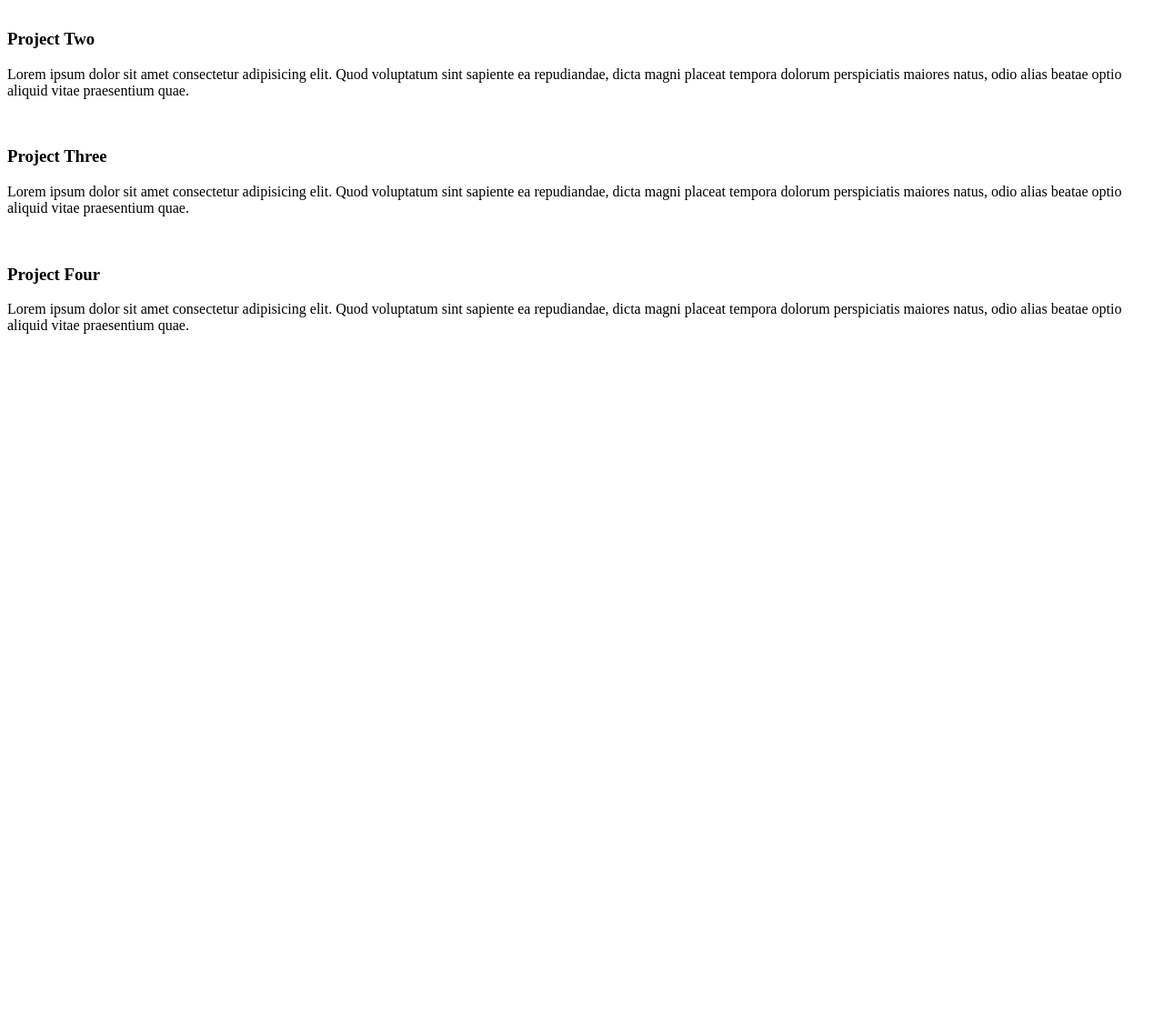
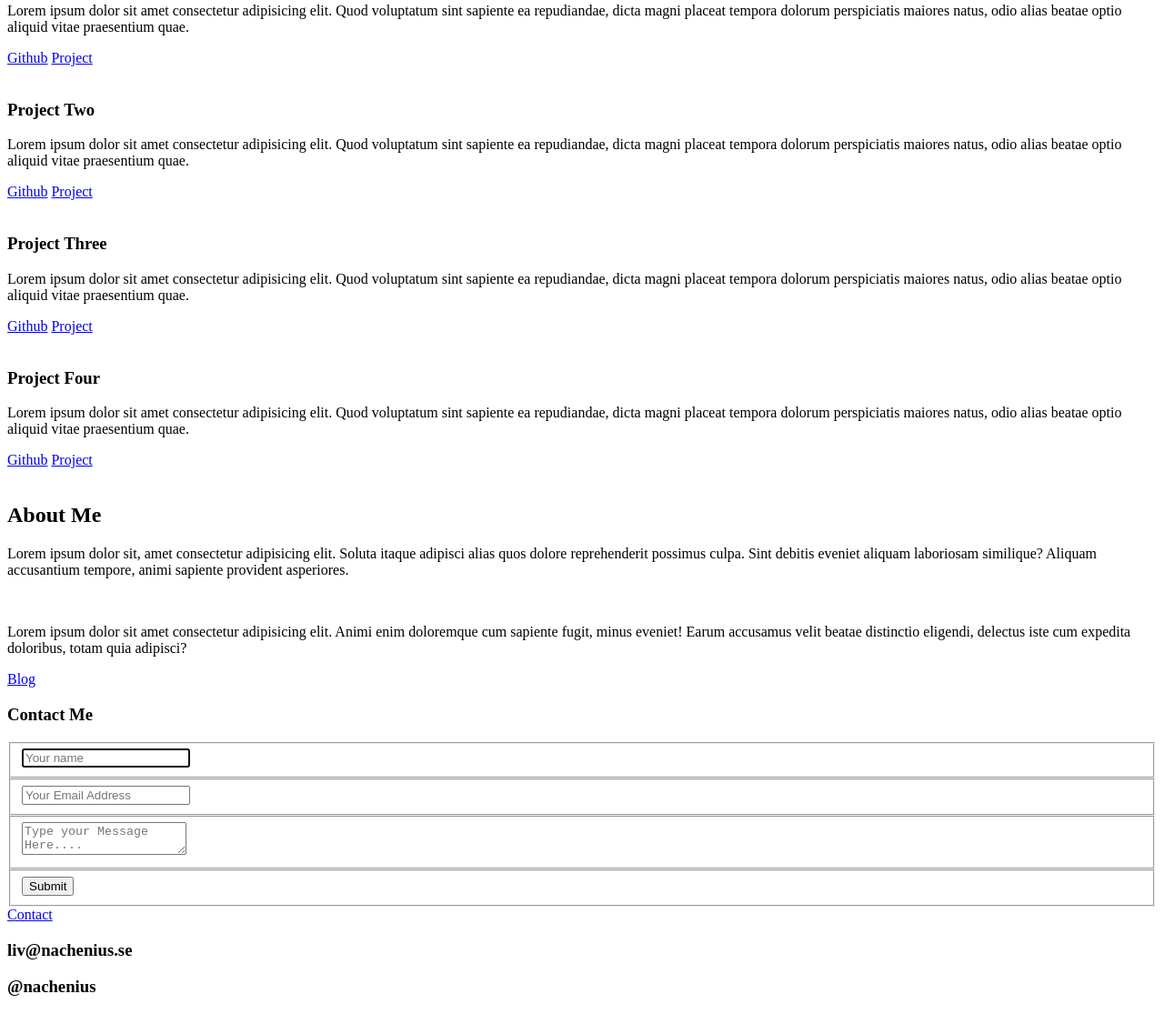
Before and after one commit to Citronpeppar/MyHompage, a plain HTML site: page index.html in a window 1280 px wide. Shown: the part 458-1573 px from the top of the page at 91% size. Before the commit the page ends 841 px from the top, so only its background shows below. Drawn offline with Linux system fonts and the light colour scheme.

Commit message:
added github/project links and contact form

```diff
--- a/index.html
+++ b/index.html
@@ -8,6 +8,8 @@
 </head>
 
 <body>
+  <!--I need(?) to get header tag in here below. Where the nav and logo are-->´
+  <header>
     <nav class="nav-wrapper">
       <div class="logo">
         <img src="">
@@ -21,11 +23,17 @@
         <li class="list-item"><a href="#">Contact</a></li>
       </ul>
     </nav>
+  </header>
   <main>
     <div class="main-wrapper">
       <div class="wrapper">
-        <h2>My name is Liv Nachenius and i'm a</h2>
+        <h2>My name is
+          <!--Should the user be able to click on my name to get to my "About me" page? or contact?-->
+          <span class="text-secondary">Liv Nachenius</span>
+          and i'm a
+        </h2>
         <h1>Front End Developer</h1>
+        <h3>In training</h3>
         <h2>Developing Myself</h2>
         <a href="#images" class="button" id="blog-link">Blog</a>
       </div>
@@ -33,27 +41,79 @@
         <div class="caption">
           <h3>Project One</h3>
           <p>Lorem ipsum dolor sit amet consectetur adipisicing elit. Quod voluptatum sint sapiente ea repudiandae, dicta magni placeat tempora dolorum perspiciatis maiores natus, odio alias beatae optio aliquid vitae praesentium quae.</p>
+          <!--Link to github, icon or text?-->
+          <a href="#images" class="button" id="github-link">Github</a>
+          <!--Link to project thoughts-->
+          <a href="#images" class="button" id="project-link">Project</a>
         </div>
         <img src="" alt="">
         <div class="caption">
           <h3>Project Two</h3>
           <p>Lorem ipsum dolor sit amet consectetur adipisicing elit. Quod voluptatum sint sapiente ea repudiandae, dicta magni placeat tempora dolorum perspiciatis maiores natus, odio alias beatae optio aliquid vitae praesentium quae.</p>
+          <!--Link to github, icon or text?-->
+          <a href="#images" class="button" id="github-link">Github</a>
+          <!--Link to project thoughts-->
+          <a href="#images" class="button" id="project-link">Project</a>
         </div>
         <img src="" alt="">
         <div class="caption">
           <h3>Project Three</h3>
           <p>Lorem ipsum dolor sit amet consectetur adipisicing elit. Quod voluptatum sint sapiente ea repudiandae, dicta magni placeat tempora dolorum perspiciatis maiores natus, odio alias beatae optio aliquid vitae praesentium quae.</p>
+          <!--Link to github, icon or text?-->
+          <a href="#images" class="button" id="github-link">Github</a>
+          <!--Link to project thoughts-->
+          <a href="#images" class="button" id="project-link">Project</a>
         </div>
         <img src="" alt="">
         <div class="caption">
           <h3>Project Four</h3>
           <p>Lorem ipsum dolor sit amet consectetur adipisicing elit. Quod voluptatum sint sapiente ea repudiandae, dicta magni placeat tempora dolorum perspiciatis maiores natus, odio alias beatae optio aliquid vitae praesentium quae.</p>
+          <!--Link to github, icon or text?-->
+          <a href="#images" class="button" id="github-link">Github</a>
+          <!--Link to project thoughts-->
+          <a href="#images" class="button" id="project-link">Project</a>
         </div>
 
+        <div class="about-me">
+          <img src="" alt="">
+          <h2>About Me</h2>
+          <p>Lorem ipsum dolor sit, amet consectetur adipisicing elit. Soluta itaque adipisci alias quos dolore reprehenderit possimus culpa. Sint debitis eveniet aliquam laboriosam similique? Aliquam accusantium tempore, animi sapiente provident asperiores.</p>
+        </div>
+
+        <div class="blog">
+          <img src="" alt="">
+          <!-- This will show the latest blog post and to get to the blog the user can click to get to the blogpage --->
+          <p>Lorem ipsum dolor sit amet consectetur adipisicing elit. Animi enim doloremque cum sapiente fugit, minus eveniet! Earum accusamus velit beatae distinctio eligendi, delectus iste cum expedita doloribus, totam quia adipisci?</p>
+          <a href="#images" class="button" id="blog-link">Blog</a>
+        </div>
+    </div>
+    <div class="container">
+      <form id="contact" action="" method="post">
+        <h3>Contact Me</h3>
+        <fieldset>
+          <input placeholder="Your name" type="text" tabindex="1" required autofocus>
+        </fieldset>
+        <fieldset>
+          <input placeholder="Your Email Address" type="email" tabindex="2" required>
+        </fieldset>
+        <fieldset>
+          <textarea placeholder="Type your Message Here...." tabindex="5" required></textarea>
+        </fieldset>
+        <fieldset>
+          <button name="submit" type="submit" id="contact-submit" data-submit="...Sending">Submit</button>
+        </fieldset>
+
+      </form>
+    </div>
+  </main>
+  <footer>
+      <a href="#images" class="button" id="contact-link">Contact</a>
+      <h3>liv@nachenius.se</h3>
+      <h3>@nachenius</h3>
+    </footer>
 
 
-    </div>
-  </main>
 </body>
 
+
 </html>
```
Also changed, not shown: Bloggbilder/20190524.png (added). Lines whose indentation alone changed are shown as unchanged.
